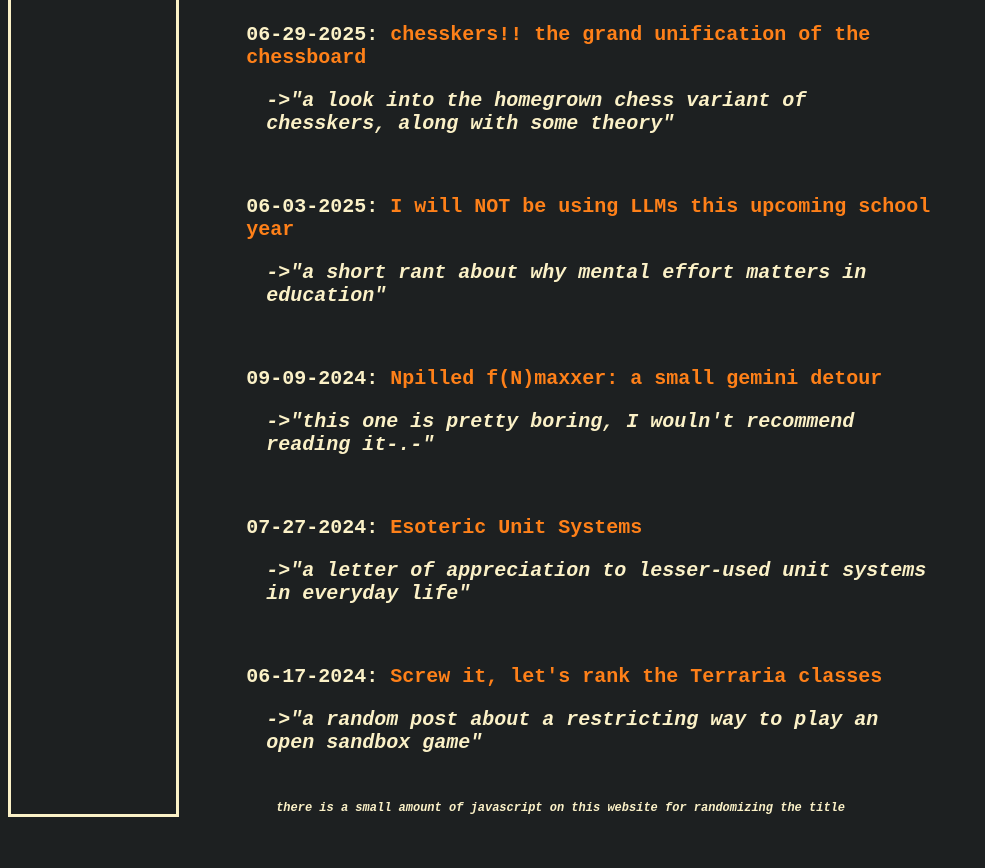
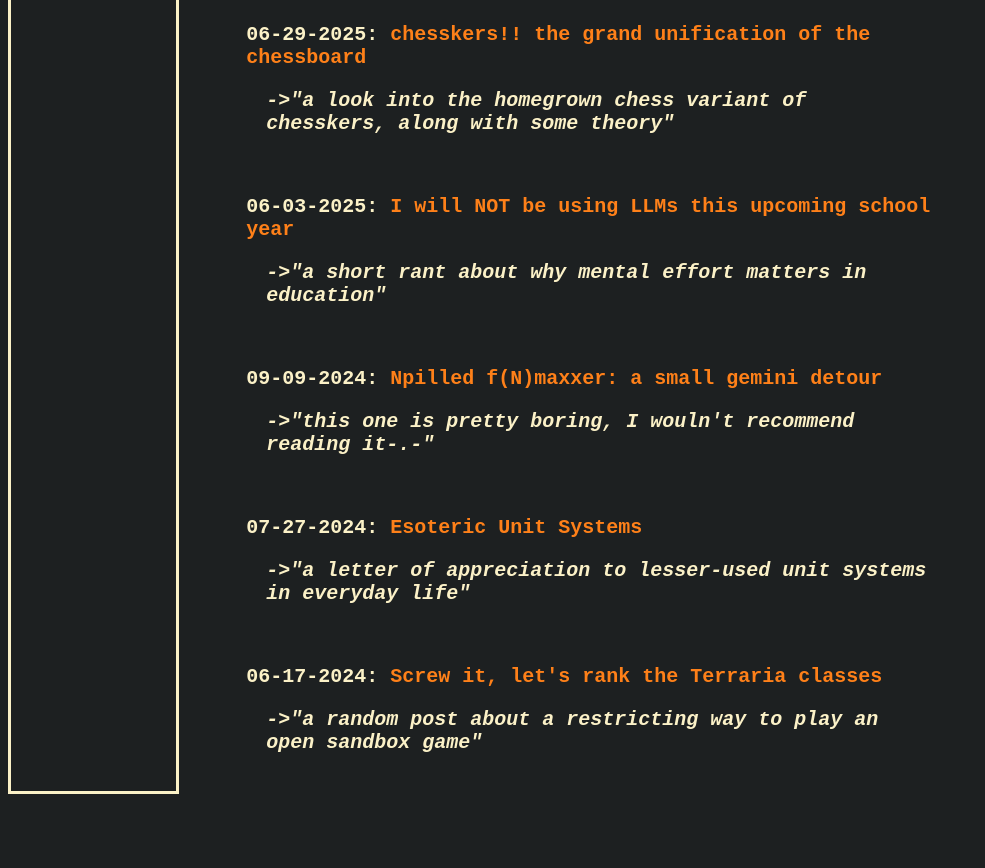
Before and after one commit to kirawano/kirawano.github.io, a plain HTML site: page YARB.html in a window 1280 px wide. Shown: the part 541-1409 px from the top of the page, without its empty margins (0-985 px from the left). Drawn offline with Linux system fonts and the light colour scheme.

Commit message:
no more js

```diff
--- a/YARB.html
+++ b/YARB.html
@@ -96,7 +96,6 @@
 
 
     </b1>
-     <i style="padding:50px; font-size:12px; text-align:center">there is a small amount of javascript on this website for randomizing the title</i>
 
 
 </div>
```
